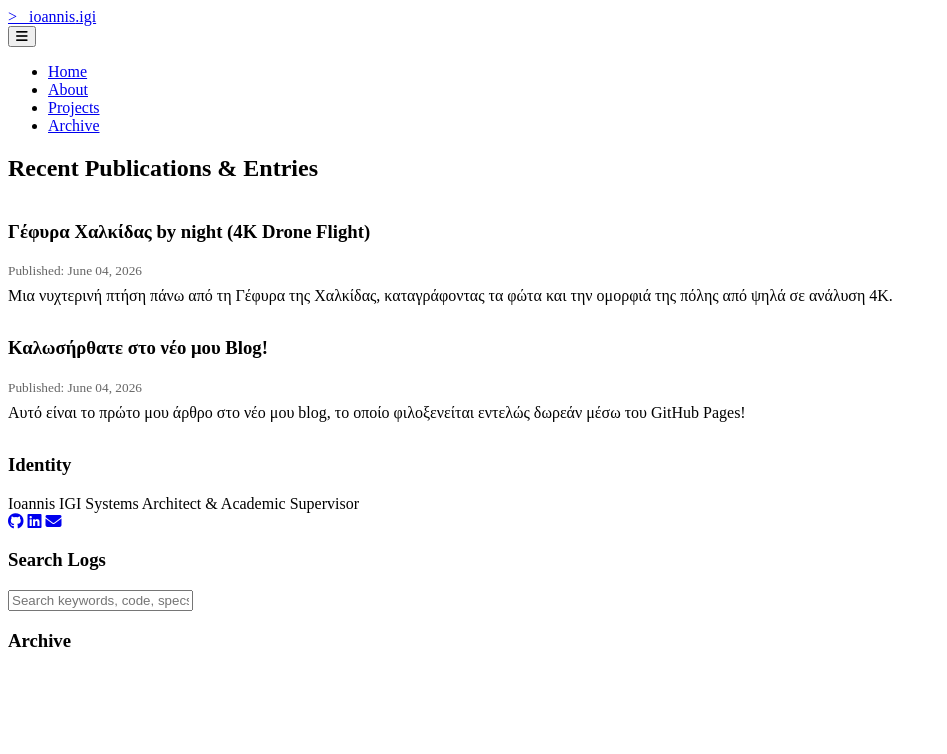
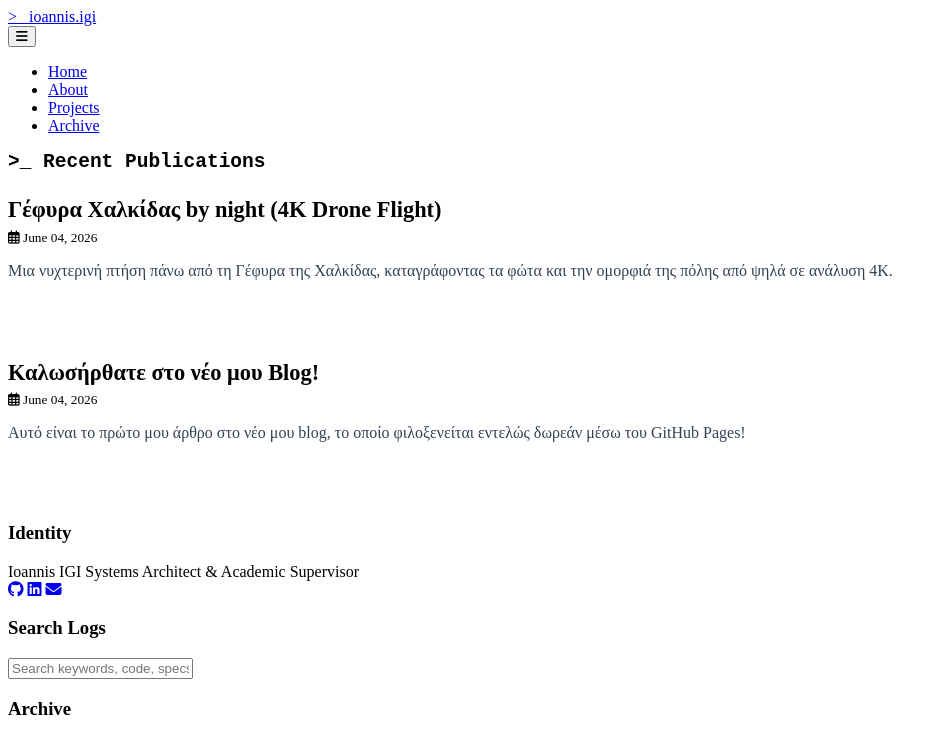
Before and after one commit to IoannisIn/ioannisin.github.io, a Jekyll site: the page built from index.html, in a window 1280 px wide. Shown: the top 754 px of the page, without its empty margins (0-947 px from the left). Built offline with Jekyll 4.4.1, drawn with Linux system fonts in a browser that asks for light colours; a style sheet for code colours, icons or effects is not loaded.

Commit message:
Refactor recent publications section in index.html

```diff
--- a/index.html
+++ b/index.html
@@ -1,15 +1,18 @@
 ---
 layout: default
 ---
-<h2>Recent Publications & Entries</h2>
-<hr style="margin: 1rem 0; border: 0; border-top: 1px solid var(--border);">
+<h2 style="margin-bottom: 1.5rem; font-family: monospace;">&gt;_ Recent Publications</h2>
 
-<div id="posts-container">
-  {% for post in site.posts limit: 5 %}
-    <article style="margin-bottom: 2rem;">
-      <h3><a href="{{ post.url | relative_url }}" style="color: var(--dark); text-decoration: none;">{{ post.title }}</a></h3>
-      <small style="color: #666;">Published: {{ post.date | date: "%B %d, %Y" }}</small>
-      <p style="margin-top: 0.5rem;">{{ post.excerpt | strip_html | truncatewords: 30 }}</p>
+<div class="posts-feed">
+  {% for post in site.posts %}
+    <article style="margin-bottom: 2.5rem; border-bottom: 1px solid var(--border); padding-bottom: 1.5rem;">
+      <h3 style="font-size: 1.4rem; margin-bottom: 0.4rem;">
+        <a href="{{ post.url | relative_url }}" style="color: var(--text-main); text-decoration: none;">{{ post.title }}</a>
+      </h3>
+      <small style="color: var(--text-muted); display: block; margin-bottom: 0.8rem;">
+        <i class="far fa-calendar-alt"></i> {{ post.date | date: "%B %d, %Y" }}
+      </small>
+      <p style="color: #334155;">{{ post.excerpt | strip_html | truncatewords: 35 }}</p>
     </article>
   {% endfor %}
 </div>
```
